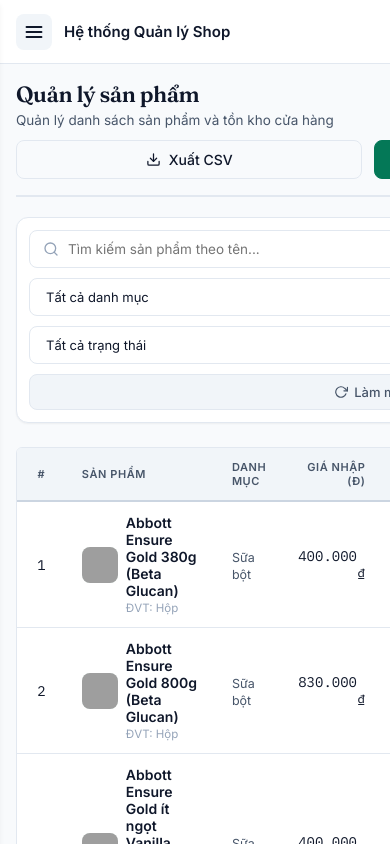
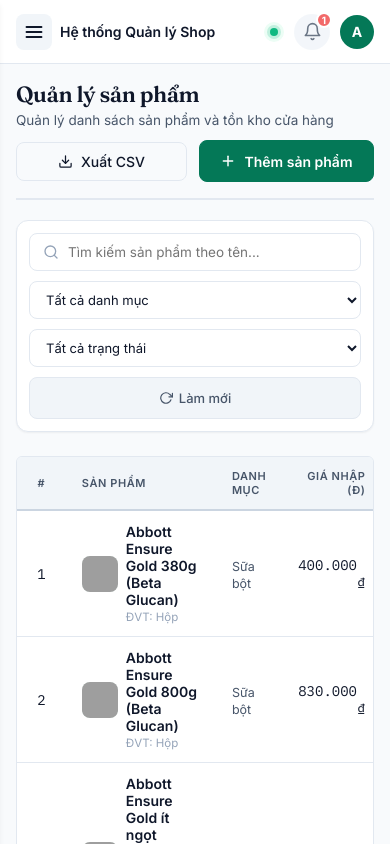
Before and after one commit to quanghuy25w/Mini-Shop-App, a React (Vite) app: page /products in a window 390 px wide. Built offline with nearby package versions, Linux system fonts and the light colour scheme; data requests are answered from the project's data file; grey boxes are pictures that could not be loaded.

Commit message:
Tối ưu mobile

```diff
--- a/src/components/common/ConfirmDialog.css
+++ b/src/components/common/ConfirmDialog.css
@@ -11,6 +11,8 @@
   align-items: center;
   z-index: 1000;
   padding: 16px;
+  overflow-y: auto;
+  box-sizing: border-box;
 }
 
 .modal-content {
@@ -21,6 +23,12 @@
   max-width: 480px;
   box-shadow: 0 20px 25px -5px rgba(0, 0, 0, 0.1), 0 8px 10px -6px rgba(0, 0, 0, 0.1);
   border: 1px solid var(--border-color);
+  max-height: calc(100vh - 32px);
+  max-height: calc(100dvh - 32px);
+  overflow-y: auto;
+  -webkit-overflow-scrolling: touch;
+  box-sizing: border-box;
+  margin: auto;
 }
 
 .confirm-dialog {
@@ -82,3 +90,28 @@
 .btn-submit:hover {
   background: #0369a1;
 }
+
+@media (max-width: 480px) {
+  .modal-overlay {
+    padding: 12px;
+  }
+
+  .modal-content {
+    padding: 20px 16px;
+  }
+
+  .modal-actions {
+    flex-direction: column-reverse;
+    gap: 8px;
+    margin-top: 18px;
+  }
+
+  .btn-cancel,
+  .btn-submit {
+    width: 100%;
+    justify-content: center;
+    min-height: 44px;
+    display: inline-flex;
+    align-items: center;
+  }
+}
--- a/src/components/common/Header.css
+++ b/src/components/common/Header.css
@@ -122,6 +122,24 @@
 @media (max-width: 768px) {
   .header {
     padding: 0 16px;
+    gap: 8px;
+  }
+
+  .header-left {
+    min-width: 0;
+    flex: 1;
+  }
+
+  .header-title-group {
+    min-width: 0;
+    overflow: hidden;
+  }
+
+  .header-title {
+    font-size: 14px;
+    white-space: nowrap;
+    overflow: hidden;
+    text-overflow: ellipsis;
   }
 
   .btn-drawer-toggle {
@@ -135,7 +153,7 @@
     border-radius: var(--radius-md);
     color: var(--ink);
     cursor: pointer;
-    margin-right: 12px;
+    margin-right: 8px;
     flex-shrink: 0;
     transition: background-color 0.15s ease;
   }
@@ -148,13 +166,34 @@
     display: none;
   }
 
+  .header-right {
+    gap: 10px;
+    flex-shrink: 0;
+  }
+
   .status-badge {
     padding: 4px 8px;
-    font-size: 12px;
+    font-size: 11.5px;
+    gap: 5px;
   }
 
   .user-info {
     display: none;
+  }
+}
+
+@media (max-width: 420px) {
+  .status-text {
+    display: none;
+  }
+
+  .status-badge {
+    padding: 6px;
+    border-radius: 50%;
+  }
+
+  .status-dot {
+    margin: 0;
   }
 }
 
--- a/src/components/common/Layout.css
+++ b/src/components/common/Layout.css
@@ -1,6 +1,7 @@
 .layout-container {
   display: flex;
   height: 100vh;
+  height: 100dvh;
   width: 100vw;
   overflow: hidden;
   background-color: var(--paper);
@@ -11,6 +12,8 @@
   display: flex;
   flex-direction: column;
   background-color: var(--paper);
+  min-width: 0;
+  overflow-x: hidden;
 }
 
 .layout-content {
@@ -20,4 +23,5 @@
   max-width: 1400px;
   width: 100%;
   margin: 0 auto;
+  min-width: 0;
 }
--- a/src/components/common/Pagination.css
+++ b/src/components/common/Pagination.css
@@ -99,5 +99,16 @@
     align-items: center;
     justify-content: center;
     gap: 10px;
+    padding: 12px 10px;
+  }
+
+  .table-responsive .pagination-container {
+    padding: 12px 10px;
+  }
+
+  .pagination-controls {
+    flex-wrap: wrap;
+    justify-content: center;
+    gap: 4px;
   }
 }
--- a/src/components/common/Sidebar.css
+++ b/src/components/common/Sidebar.css
@@ -5,6 +5,7 @@
   display: flex;
   flex-direction: column;
   height: 100vh;
+  height: 100dvh;
   box-sizing: border-box;
 }
 
@@ -143,6 +144,7 @@
     left: 0;
     top: 0;
     height: 100vh;
+    height: 100dvh;
     z-index: 1000;
     box-shadow: var(--shadow-md, 0 4px 6px -1px rgba(0, 0, 0, 0.1));
     transform: translateX(-100%);
--- a/src/components/inventory/StockForm.css
+++ b/src/components/inventory/StockForm.css
@@ -919,3 +919,73 @@
 .stock-qty-badge {
   font-weight: 600;
 }
+
+/* Responsive StockForm on Mobile */
+@media (max-width: 640px) {
+  .import-card {
+    padding: 16px;
+  }
+
+  .form-row-2col {
+    grid-template-columns: 1fr;
+    gap: 12px;
+  }
+
+  .product-inputs-grid {
+    grid-template-columns: 1fr;
+    gap: 12px;
+  }
+
+  .btn-add-to-list {
+    width: 100%;
+    height: 44px;
+  }
+
+  .summary-footer-box {
+    flex-direction: column;
+    align-items: flex-start;
+    gap: 14px;
+    padding: 16px;
+  }
+
+  .summary-col-right {
+    align-items: flex-start;
+  }
+
+  .summary-val-qty,
+  .summary-val-amount {
+    font-size: 24px;
+  }
+
+  .export-top-toolbar {
+    flex-direction: column;
+    align-items: stretch;
+    gap: 10px;
+  }
+
+  .btn-open-prod-picker {
+    width: 100%;
+    justify-content: center;
+    height: 44px;
+  }
+
+  .import-card-actions {
+    flex-direction: column-reverse;
+    gap: 10px;
+  }
+
+  .btn-reset-form,
+  .btn-submit-import {
+    width: 100%;
+    justify-content: center;
+    height: 44px;
+  }
+
+  .import-table-container {
+    overflow-x: auto;
+  }
+
+  .import-temp-table {
+    min-width: 460px;
+  }
+}
--- a/src/components/product/ProductFormModal.css
+++ b/src/components/product/ProductFormModal.css
@@ -64,3 +64,16 @@
   object-fit: cover;
   display: block;
 }
+
+@media (max-width: 768px) {
+  .product-modal {
+    padding: 20px 16px;
+    max-height: calc(100vh - 24px);
+    max-height: calc(100dvh - 24px);
+  }
+
+  .image-preview {
+    margin-top: 0;
+    margin-bottom: 12px;
+  }
+}
--- a/src/components/sales/DraftOrdersModal.css
+++ b/src/components/sales/DraftOrdersModal.css
@@ -2,6 +2,7 @@
   max-width: 600px;
   width: 92%;
   max-height: 85vh;
+  max-height: 85dvh;
   padding: 24px;
   border-radius: var(--radius-lg, 12px);
   background: var(--surface, #ffffff);
@@ -72,6 +73,7 @@
   overflow-y: auto;
   flex: 1;
   max-height: 52vh;
+  max-height: 52dvh;
 }
 
 /* Empty State */
--- a/src/pages/CategoryPage.css
+++ b/src/pages/CategoryPage.css
@@ -64,3 +64,87 @@
   color: var(--brick);
   gap: 16px;
 }
+
+/* Filter Bar Controls */
+.filter-bar {
+  display: flex;
+  gap: 12px;
+  margin-bottom: 24px;
+  background: var(--surface);
+  padding: 14px 16px;
+  border-radius: var(--radius-lg);
+  border: 1px solid var(--border-color);
+  box-shadow: var(--shadow-sm);
+  align-items: center;
+  flex-wrap: wrap;
+}
+
+.search-wrapper {
+  position: relative;
+  flex: 1;
+  min-width: 240px;
+}
+
+.search-icon {
+  position: absolute;
+  left: 14px;
+  top: 50%;
+  transform: translateY(-50%);
+  color: var(--ink-faint);
+  pointer-events: none;
+}
+
+.search-input {
+  width: 100%;
+  padding: 10px 14px 10px 38px;
+  border: 1px solid var(--border-color);
+  border-radius: var(--radius-md);
+  font-family: var(--font-body);
+  font-size: 13.5px;
+  background-color: var(--surface);
+  box-sizing: border-box;
+}
+
+.search-input:focus {
+  outline: none;
+  border-color: var(--ledger);
+  box-shadow: 0 0 0 3px rgba(16, 185, 129, 0.15);
+}
+
+.table-footer-info {
+  padding: 16px 20px;
+  background-color: var(--surface);
+  border-top: 1px solid var(--border-color);
+  font-size: 13px;
+  color: var(--ink-soft);
+  display: flex;
+  justify-content: space-between;
+  align-items: center;
+}
+
+/* Responsive Category Page */
+@media (max-width: 768px) {
+  .filter-bar {
+    flex-direction: column;
+    align-items: stretch;
+    gap: 10px;
+    padding: 12px;
+  }
+
+  .search-wrapper {
+    min-width: 100%;
+    width: 100%;
+  }
+
+  .page-header .btn-primary {
+    width: 100%;
+    justify-content: center;
+    height: 42px;
+  }
+
+  .table-footer-info {
+    padding: 12px 16px;
+    text-align: center;
+    justify-content: center;
+  }
+}
--- a/src/pages/SalesPage.css
+++ b/src/pages/SalesPage.css
@@ -395,6 +395,7 @@
 .pos-cart-table-container {
   max-height: 280px;
   overflow-y: auto;
+  overflow-x: auto;
   border: 1px solid #f1f5f9;
   border-radius: 8px;
   margin-bottom: 14px;
@@ -448,6 +449,7 @@
 }
 
 .btn-spinner {
+  position: relative;
   background: #f8fafc;
   border: none;
   width: 26px;
@@ -459,6 +461,18 @@
   font-weight: 700;
   color: #334155;
   transition: background-color 0.12s;
+}
+
+.btn-spinner::before {
+  content: '';
+  position: absolute;
+  top: 50%;
+  left: 50%;
+  transform: translate(-50%, -50%);
+  min-width: 44px;
+  min-height: 44px;
+  width: 100%;
+  height: 100%;
 }
 
 .btn-spinner:hover {
@@ -477,6 +491,7 @@
 }
 
 .btn-cart-remove {
+  position: relative;
   background: #fef2f2;
   border: 1px solid #fee2e2;
   color: #ef4444;
@@ -488,6 +503,18 @@
   justify-content: center;
   cursor: pointer;
   transition: all 0.12s ease;
+}
+
+.btn-cart-remove::before {
+  content: '';
+  position: absolute;
+  top: 50%;
+  left: 50%;
+  transform: translate(-50%, -50%);
+  min-width: 44px;
+  min-height: 44px;
+  width: 100%;
+  height: 100%;
 }
 
 .btn-cart-remove:hover {
@@ -611,16 +638,34 @@
 }
 
 .btn-discount-type {
+  position: relative;
   border: none;
   background: transparent;
   color: var(--ink-soft, #475569);
   font-size: 12px;
   font-weight: 700;
-  padding: 3px 8px;
+  padding: 10px 14px;
+  min-height: 38px;
+  min-width: 38px;
+  display: inline-flex;
+  align-items: center;
+  justify-content: center;
   border-radius: 4px;
   cursor: pointer;
   transition: all 0.15s ease;
   line-height: 1.2;
+}
+
+.btn-discount-type::before {
+  content: '';
+  position: absolute;
+  top: 50%;
+  left: 50%;
+  transform: translate(-50%, -50%);
+  min-width: 44px;
+  min-height: 44px;
+  width: 100%;
+  height: 100%;
 }
 
 .btn-discount-type:hover:not(.active) {
@@ -745,11 +790,15 @@
     grid-template-columns: 1fr;
   }
 
-  .pos-card-card {
+  .pos-cart-card {
     padding: 14px;
   }
 
-  .hotkeys-grid {
-    grid-template-columns: repeat(2, 1fr);
+  .pos-cart-table {
+    min-width: 320px;
+  }
+
+  .pos-hotkeys-panel {
+    display: none;
   }
 }
--- a/src/pages/TransactionHistoryPage.css
+++ b/src/pages/TransactionHistoryPage.css
@@ -61,6 +61,55 @@
   border-color: var(--ledger);
 }
 
+.filter-bar {
+  display: flex;
+  gap: 12px;
+  margin-bottom: 24px;
+  background: var(--surface);
+  padding: 14px 16px;
+  border-radius: var(--radius-lg);
+  border: 1px solid var(--border-color);
+  box-shadow: var(--shadow-sm);
+  align-items: center;
+  flex-wrap: wrap;
+}
+
+.filter-select {
+  padding: 10px 14px;
+  border: 1px solid var(--border-color);
+  border-radius: var(--radius-md);
+  font-family: var(--font-body);
+  font-size: 13.5px;
+  background-color: var(--surface);
+  color: var(--ink);
+  min-width: 170px;
+}
+
+.filter-select:focus {
+  outline: none;
+  border-color: var(--ledger);
+}
+
+.btn-reset {
+  background: var(--surface-sunk);
+  border: 1px solid var(--border-color);
+  color: var(--ink-soft);
+  padding: 9px 14px;
+  border-radius: var(--radius-md);
+  font-size: 13px;
+  font-weight: 500;
+  display: flex;
+  align-items: center;
+  gap: 6px;
+  cursor: pointer;
+  transition: all 0.15s ease;
+}
+
+.btn-reset:hover {
+  background: var(--border-color);
+  color: var(--ink);
+}
+
 .btn-cancel-order {
   background-color: var(--brick-tint);
   color: var(--brick);
@@ -93,14 +142,34 @@
     flex-shrink: 0;
   }
 
+  .filter-bar {
+    flex-direction: column;
+    align-items: stretch;
+    gap: 10px;
+    padding: 12px;
+  }
+
+  .filter-select {
+    width: 100%;
+    min-width: 100%;
+    box-sizing: border-box;
+  }
+
   .date-filter {
     flex-direction: column;
     align-items: flex-start;
     width: 100%;
+    gap: 4px;
   }
 
   .date-filter input {
     width: 100%;
     box-sizing: border-box;
   }
+
+  .btn-reset {
+    width: 100%;
+    justify-content: center;
+    height: 42px;
+  }
 }
```
